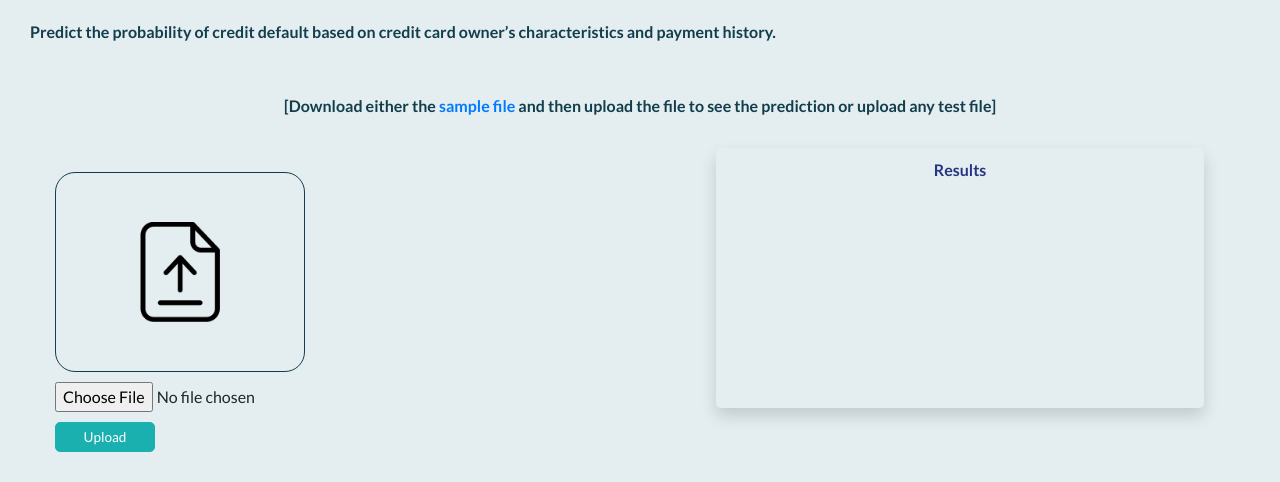
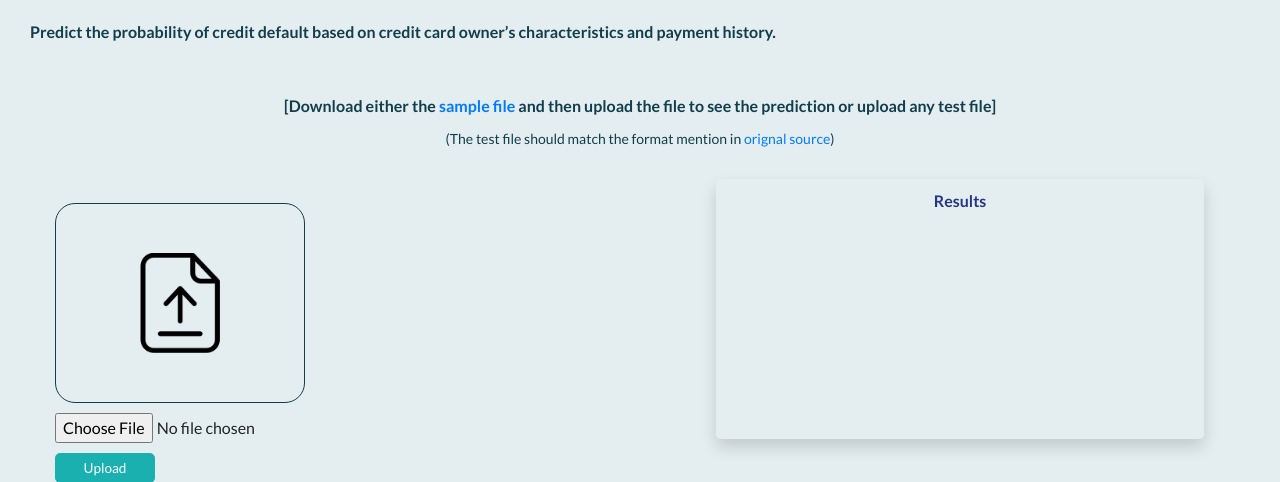
Before and after one commit to anupamhore/CreditCardDefaulterProject, a Flask app: page / in a window 1280 px wide. Shown: the part 50-532 px from the top of the page. Run offline with Flask 2, Linux system fonts and the light colour scheme; some libraries are stand-ins or nearby versions.

Commit message:
Update index.html

```diff
--- a/templates/index.html
+++ b/templates/index.html
@@ -143,7 +143,8 @@
 
 	<section class="testimonials text-center">
 		<div class="container-fluid" style="text-align:center;">
-			<div class="header1">[Download either the <a href="https://docs.google.com/spreadsheets/d/1VjQS1X6RC6_HfDUhj7eEMnQE7hdndm8V/edit?usp=sharing&ouid=106922058022145405293&rtpof=true&sd=true" target="_blank">sample file</a> and then upload the file to see the prediction or  upload any test file]</div>
+			<div class="header1">[Download either the <a href="https://docs.google.com/spreadsheets/d/1snesJKIkJwU64Tuv3C88KTSV07w_AHjo/edit?usp=sharing&ouid=106922058022145405293&rtpof=true&sd=true" target="_blank">sample file</a> and then upload the file to see the prediction or  upload any test file]</div>
+			<div style="margin-top:-20px;margin-bottom:30px;color:#123E4C;font-size:14px;">(The test file should match the format mention in <a href="https://www.kaggle.com/uciml/default-of-credit-card-clients-dataset" target='_blank'>orignal source</a>)</div>
 			<div class="row" style="display: flex;flex-wrap: wrap;margin-right: -15px;">
 				<div class="col-md-6 col-xs-12" style="flex: 0 0 50%;max-width: 50%;">
 					<br/>
@@ -180,7 +181,7 @@
 				<div class="res-container  col-md-6 col-xs-12" style="flex: 0 0 50%;max-width: 50%;">
 					<div id="field" class="result-box shadow rounded-lg" style="box-shadow: 0 .5rem 1rem rgba(0,0,0,.15)!important;
     border-radius: .3rem!important;box-sizing: border-box;">
-						<div class="title" style="font-size: 1rem;font-weight: bold;">Results</div>
+						<div class="title" style="font-size: 1rem;font-weight: bold;margin-bottom:20px;">Results</div>
 						<div class="json-result">
 							{{results}}
 						</div>
```
